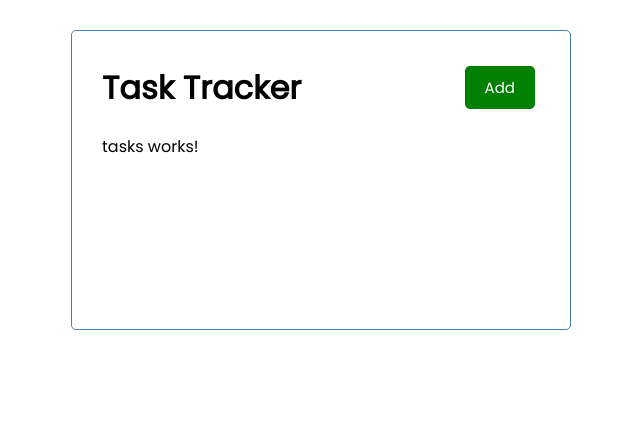
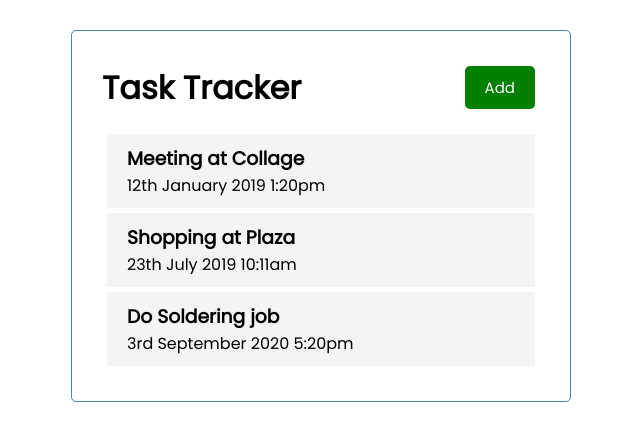
Before and after one commit to Cadris/sayan1, an Angular app: page / in a window 1280 px wide. Shown: the top 440 px of the page, without its empty margins (319-959 px from the left). Built offline with nearby package versions, Linux system fonts and the light colour scheme.

Commit message:
loop over all item- list, put immediate-task-item

```diff
--- a/src/app/app.module.ts
+++ b/src/app/app.module.ts
@@ -5,13 +5,15 @@
 import { HeaderComponent } from './components/header/header.component';
 import { ButtonComponent } from './components/button/button.component';
 import { TasksComponent } from './components/tasks/tasks.component';
+import { TaskItemComponent } from './components/task-item/task-item.component';
 
 @NgModule({
   declarations: [
     AppComponent,
     HeaderComponent,
     ButtonComponent,
-    TasksComponent
+    TasksComponent,
+    TaskItemComponent
   ],
   imports: [
     BrowserModule
--- /dev/null
+++ b/src/app/components/task-item/task-item.component.css
@@ -0,0 +1,16 @@
+.task{
+    background: #f4f4f4;
+    margin: 5px;
+    padding: 10px 20px;
+    cursor: pointer;
+}
+
+.task.reminder{
+    border-left: 5px solid green;
+}
+
+.task h3{
+    display: flex;
+    align-items: center;
+    justify-content: space-between;
+}
--- /dev/null
+++ b/src/app/components/task-item/task-item.component.html
@@ -0,0 +1,4 @@
+<div class="task">
+    <h3>{{ task.text }}</h3>
+    <p>{{task.day}}</p>
+</div>
--- /dev/null
+++ b/src/app/components/task-item/task-item.component.ts
@@ -0,0 +1,18 @@
+import { Component, OnInit, Input } from '@angular/core';
+import { Task } from 'src/data/Task';
+
+@Component({
+  selector: 'app-task-item',
+  templateUrl: './task-item.component.html',
+  styleUrls: ['./task-item.component.css']
+})
+export class TaskItemComponent implements OnInit {
+  @Input()
+  task!: Task;
+
+  constructor() { }
+
+  ngOnInit(): void {
+  }
+
+}
--- a/src/app/components/tasks/tasks.component.html
+++ b/src/app/components/tasks/tasks.component.html
@@ -1 +1 @@
-<p>tasks works!</p>
+<app-task-item *ngFor="let task of tasks" [task]="task"></app-task-item>
```
Also changed, not shown: 1 other file (tests, documents, lock files or other folders).
